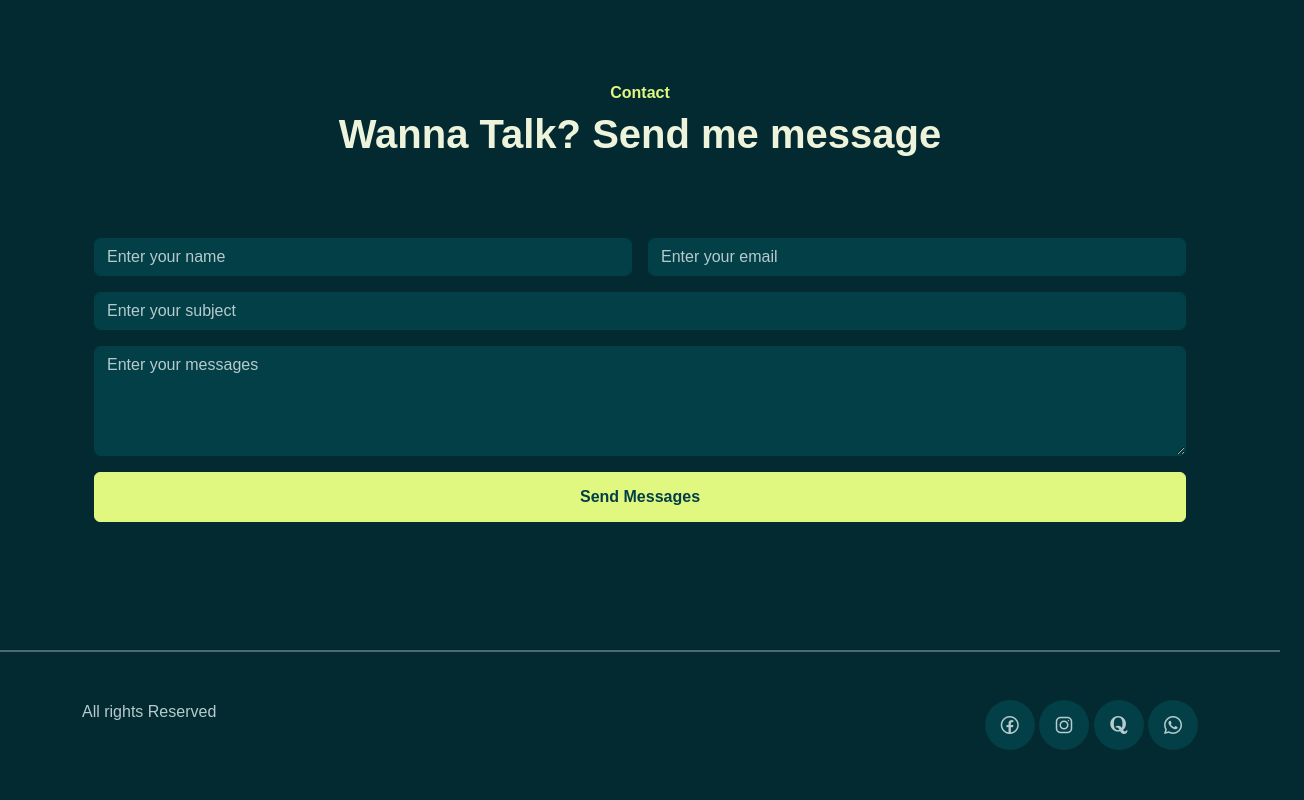
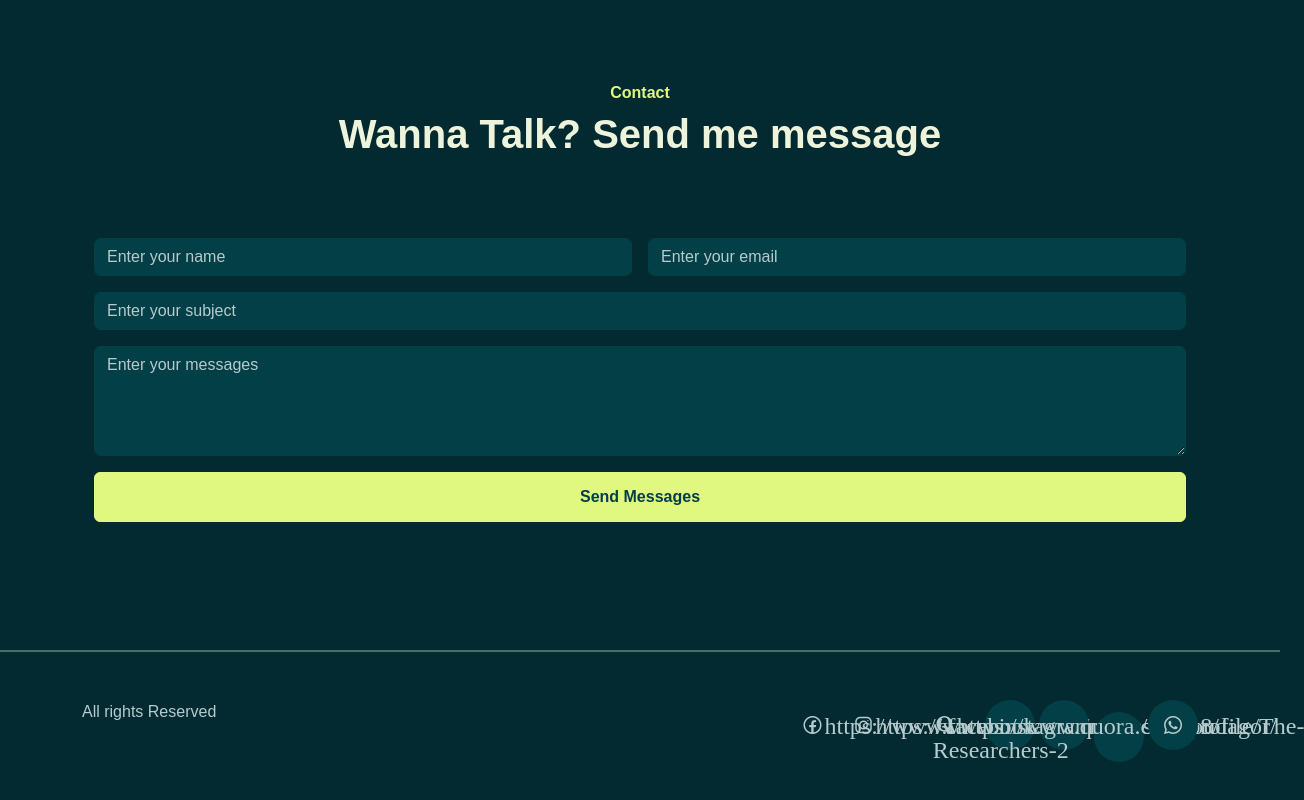
Before and after one commit to rayansiam2021/portfolio, a plain HTML site: page index.html in a window 1280 px wide. Shown: the part 7326-8126 px from the top of the page, 1304 px wide, since content can reach past the window. Drawn offline with Linux system fonts and the light colour scheme; files whose address does not match are found by name; a web font is replaced by a local one.

Commit message:
Update index.html

```diff
--- a/index.html
+++ b/index.html
@@ -965,9 +965,9 @@
                 </div>
                 <div class="col-auto">
                     <div class="social-links gx-2">
-                        <a href=""><i class="lab la-facebook"></i></a>
-                        <a href=""><i class="lab la-instagram"></i></a>
-                        <a href=""><i class="lab la-quora"></i></a>
+                        <a href=""><i class="lab la-facebook">https://www.facebook.com/rayansiam18/</i></a>
+                        <a href=""><i class="lab la-instagram">https://www.instagram.com/its_soudagor/</i></a>
+                        <a href=""><i class="lab la-quora">https://www.quora.com/profile/The-Researchers-2</i></a>
                         <a href=""><i class="lab la-whatsapp"></i></a>
 
                     </div>
```
